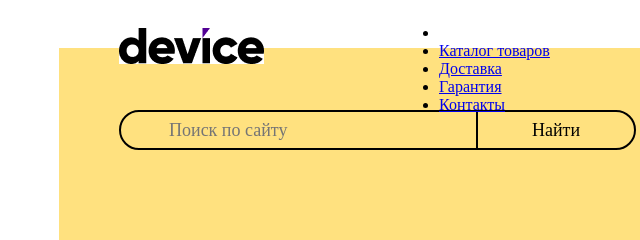
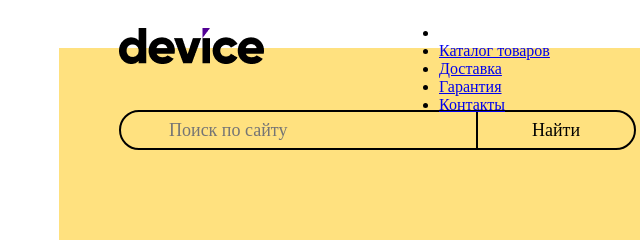
Before and after one commit to htmlacademy-htmlcss/2192931-device-35, a plain HTML site: page index.html in a window 1280 px wide. Shown: the top 240 px of the page, 89-729 px from the left. Drawn offline with Linux system fonts and the light colour scheme.

Commit message:
Добавляет логотип

```diff
--- a/index.html
+++ b/index.html
@@ -13,7 +13,7 @@
 <header class="header">
 <div class="header_wrapper">
 <div class="header_logo">
-<img src="img\logo.jpg"
+<img src="img\logo.png"
 alt="логотип">
 </div>
 <!-- Меню -->
--- a/styles.CSS
+++ b/styles.CSS
@@ -28,8 +28,6 @@ background: #FFE17F;
   grid-column-start: 1;
   grid-column-end: 2;
   column-gap: 1px;
-  background: #FFE17F;
-  color: #FFE17F;
   margin-top: -20px;
   margin-left: 60px;
   }
@@ -118,8 +116,7 @@ font-family: 'Rubik';
 }
 /*Корзина*/
 .input_submit{
-
-  font-style: normal;
+font-style: normal;
 font-weight: 400;
 font-size: 18px;
 line-height: 30px;
@@ -132,6 +129,4 @@ height: 30px;
 
 padding:0;
 margin-left: 45px;
-
-
 }
```
Also changed, not shown: img/logo.jpg (deleted), img/logo.png (added).
